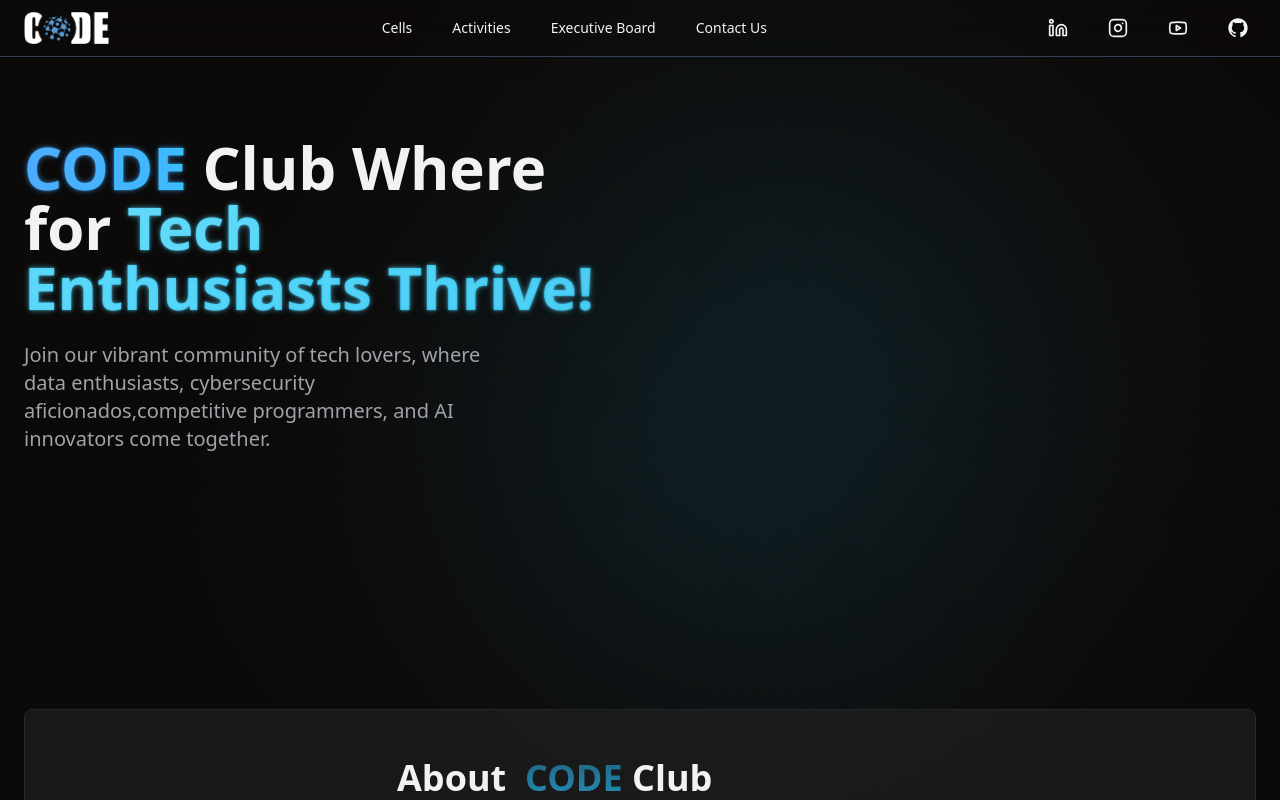
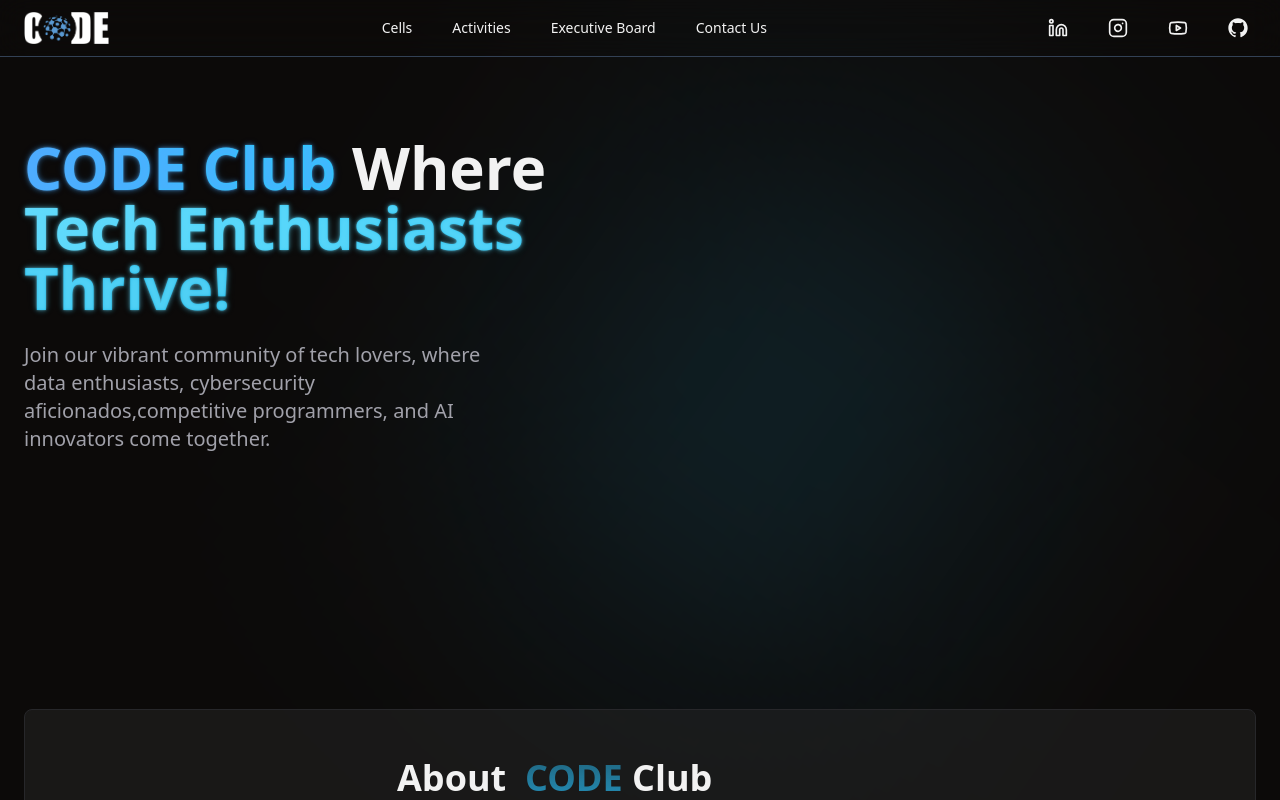
Before and after one commit to mouadenna/landingPage, a React (Vite) app: page / in a window 1280 px wide. Shown: the top 800 px of the page. Built offline with nearby package versions, Linux system fonts and the light colour scheme.

Commit message:
Update Hero.tsx

```diff
--- a/src/components/Hero.tsx
+++ b/src/components/Hero.tsx
@@ -9,11 +9,11 @@ export const Hero = () => {
         <main className="text-5xl md:text-6xl font-bold">
           <h1 className="inline neon-text">
             <span className="inline bg-gradient-to-r from-[#4facfe] to-[#00f2fe] text-transparent bg-clip-text animate-balanced-neon-blue">
-              CODE
+              CODE Club
             </span>{" "}
-            Club Where
+
           </h1>{" "}
-          for{" "}
+          Where{" "}
           <h2 className="inline neon-text">
             <span className="inline bg-gradient-to-r from-[#61DAFB] via-[#1fc0f1] to-[#03a3d7] text-transparent bg-clip-text animate-balanced-neon-cyan">
               Tech Enthusiasts Thrive!
```
